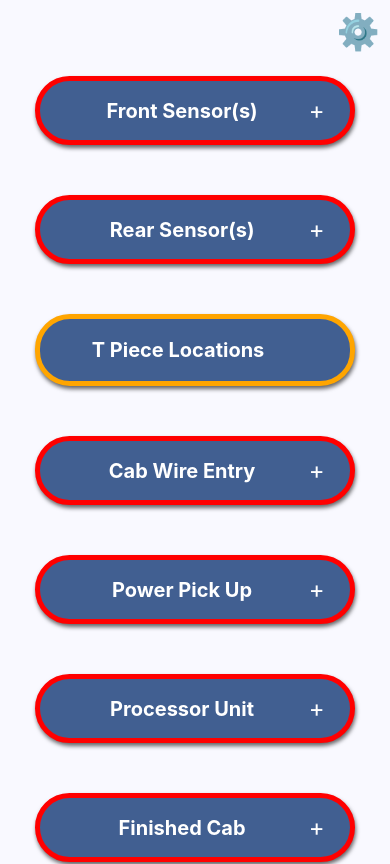
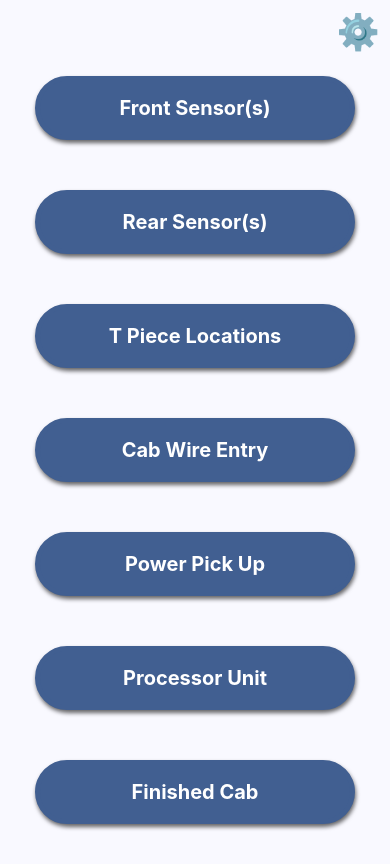
Before and after one commit to Antony-Lester/aspa, a React Native app: screen / in a window 390 px wide. Shown: the top 864 px of the page. Built offline with nearby package versions, Linux system fonts and the light colour scheme.

Commit message:
Refactor email handling and improve settings navigation

```diff
--- a/App.tsx
+++ b/App.tsx
@@ -9,11 +9,11 @@ import {
   Image,
   Modal,
   Alert,
+  Linking,
 } from 'react-native';
 import { NavigationContainer } from '@react-navigation/native';
 import { createStackNavigator } from '@react-navigation/stack';
 import { launchCamera } from 'react-native-image-picker';
-import email from 'react-native-email';
 import { useColorScheme } from 'react-native';
 import SettingsScreen from './SettingsScreen';
 import { ThemeProvider, useTheme } from './ThemeContext'; // Import ThemeProvider and useTheme
@@ -24,7 +24,6 @@ const Stack = createStackNavigator();
 const HomeScreen = ({ navigation }: { navigation: any }) => {
   const { colors } = useTheme(); // Use theme colors
   const styles = useStyles(); // Use styles
-  const isDarkMode = useColorScheme() === 'dark';
   const scrollViewRef = useRef<ScrollView>(null);
 
   const backgroundStyle = {
@@ -80,111 +79,25 @@ const HomeScreen = ({ navigation }: { navigation: any }) => {
     }
   };
 
-  const getButtonBorderColor = (index: number) => {
-    if (buttonNames[index] === 'Front Sensor(s)' || buttonNames[index] === 'Rear Sensor(s)') {
-      if (images[index].length >= 2) {
-        return 'green';
-      } else if (images[index].length === 1) {
-        return 'orange';
-      } else {
-        return 'red';
-      }
-    } else if (images[index].length > 0) {
-      return 'green';
-    } else if (buttonNames[index] === 'Reg Plate' || buttonNames[index] === 'T Piece Locations' || buttonNames[index] === 'Other') {
-      return 'orange';
-    } else {
-      return 'red';
-    }
-  };
+  const openMailApp = () => {
+    const email = 'example@example.com'; // Replace with the desired email address
+    const subject = 'Subject'; // Replace with the desired subject
+    const body = 'Body'; // Replace with the desired body text
 
-  const buttons = buttonNames.map((name, index) => ({
-    name,
-    index,
-    borderColor: getButtonBorderColor(index),
-  }));
+    const mailtoUrl = `mailto:${email}?subject=${encodeURIComponent(subject)}&body=${encodeURIComponent(body)}`;
 
-  const greenButtons = buttons.filter(button => button.borderColor === 'green');
-  const otherButtons = buttons.filter(button => button.borderColor !== 'green');
-
-  useEffect(() => {
-    if (scrollViewRef.current) {
-      scrollViewRef.current.scrollTo({ y: 0, animated: true });
-    }
-  }, [greenButtons.length, otherButtons.length]);
-
-  const handleSendPress = () => {
-    if (!emailAddress) {
-      Alert.alert(
-        'No Email Set',
-        'Please set your email address in the settings.',
-        [
-          {
-            text: 'OK',
-            onPress: () => navigation.navigate('Settings', { email: emailAddress }),
-          },
-        ],
-        { cancelable: false }
-      );
-    } else {
-      const redButton = buttons.find(button => button.borderColor === 'red');
-      if (redButton) {
-        Alert.alert('Incomplete', `A picture needs to be taken of ${redButton.name}`);
-      } else {
-        Alert.alert(
-          'Ready to Send',
-          'Are you ready to send the email?',
-          [
-            {
-              text: 'No',
-              onPress: () => console.log('Email not sent'),
-              style: 'cancel',
-            },
-            {
-              text: 'Yes',
-              onPress: () => {
-                const attachments = images.flat().map(uri => ({ path: uri }));
-                email(emailAddress, {
-                  subject: 'Pictures',
-                  body: 'Please find the attached pictures.',
-                  attachments,
-                }).then(() => {
-                  Alert.alert(
-                    'Email Sent',
-                    'Have you sent the email?',
-                    [
-                      {
-                        text: 'No',
-                        onPress: () => console.log('Email not sent'),
-                        style: 'cancel',
-                      },
-                      {
-                        text: 'Yes',
-                        onPress: () => setImages(Array(buttonNames.length).fill([])),
-                      },
-                    ],
-                    { cancelable: false }
-                  );
-                }).catch((error) => {
-                  console.error(error);
-                  Alert.alert('Error', 'Failed to send email');
-                });
-              },
-            },
-          ],
-          { cancelable: false }
-        );
-      }
-    }
+    Linking.openURL(mailtoUrl).catch((err) => {
+      console.error('Failed to open mail app:', err);
+    });
   };
 
   return (
     <SafeAreaView style={backgroundStyle}>
-      <StatusBar barStyle={isDarkMode ? 'light-content' : 'dark-content'} />
+      <StatusBar barStyle={colors.statusBarStyle} />
       <View style={styles.container}>
         <TouchableOpacity
           style={styles.settingsButton}
-          onPress={() => navigation.navigate('Settings', { email: emailAddress })}
+          onPress={() => navigation.navigate('Settings', { email: emailAddress, setEmail: setEmailAddress })}
         >
           <Text style={styles.settingsButtonText}>⚙️</Text>
         </TouchableOpacity>
@@ -193,23 +106,18 @@ const HomeScreen = ({ navigation }: { navigation: any }) => {
           contentInsetAdjustmentBehavior="automatic"
           style={styles.scrollView}>
           <View style={styles.buttonContainer}>
-            {buttons.map(button => (
-              <View key={button.index} style={styles.buttonWrapper}>
+            {buttonNames.map((name, index) => (
+              <View key={index} style={styles.buttonWrapper}>
                 <TouchableOpacity
-                  style={[styles.button, { borderColor: button.borderColor }]}
-                  onPress={() => openCamera(button.index)}>
+                  style={[styles.button, { borderColor: colors.primary }]}
+                  onPress={() => openCamera(index)}>
                   <View style={styles.buttonContent}>
-                    <Text style={styles.buttonText}>{button.name}</Text>
-                    {button.borderColor === 'red' ? (
-                      <Text style={styles.plusIcon}>+</Text>
-                    ) : (
-                      <View style={styles.plusIconPlaceholder} />
-                    )}
+                    <Text style={styles.buttonText}>{name}</Text>
                   </View>
                 </TouchableOpacity>
                 <View style={styles.thumbnailContainer}>
-                  {images[button.index].map((uri, imgIndex) => (
-                    <TouchableOpacity key={imgIndex} onPress={() => setFullScreenImage({ uri, index: button.index })}>
+                  {images[index].map((uri, imgIndex) => (
+                    <TouchableOpacity key={imgIndex} onPress={() => setFullScreenImage({ uri, index })}>
                       <Image
                         source={{ uri: uri }}
                         style={styles.thumbnail}
@@ -225,8 +133,8 @@ const HomeScreen = ({ navigation }: { navigation: any }) => {
         <View style={styles.bottomButtonContainer}>
           <TouchableOpacity
             style={styles.bottomButton}
-            onPress={handleSendPress}>
-            <Text style={styles.bottomButtonText}>Send</Text>
+            onPress={openMailApp}>
+            <Text style={styles.bottomButtonText}>Send Email</Text>
           </TouchableOpacity>
         </View>
       </View>
--- a/SettingsScreen.tsx
+++ b/SettingsScreen.tsx
@@ -30,7 +30,7 @@ const SettingsScreen: React.FC<SettingsScreenProps> = ({ navigation, route }) =>
 
   const handleSave = () => {
     if (validateEmail(email)) {
-      navigation.getParam('setEmail')(email);
+      route.params.setEmail(email); // Ensure the email is set correctly
       navigation.goBack();
     } else {
       Alert.alert('Invalid Email', 'Please enter a valid email address.');
@@ -63,6 +63,7 @@ const SettingsScreen: React.FC<SettingsScreenProps> = ({ navigation, route }) =>
         style={styles.picker}
         onValueChange={(itemValue) => handleThemeChange(itemValue)}
       >
+        <Picker.Item label="Default" value="default" />
         <Picker.Item label="Light" value="light" />
         <Picker.Item label="Dark" value="dark" />
         <Picker.Item label="High Contrast" value="highContrast" />
```
